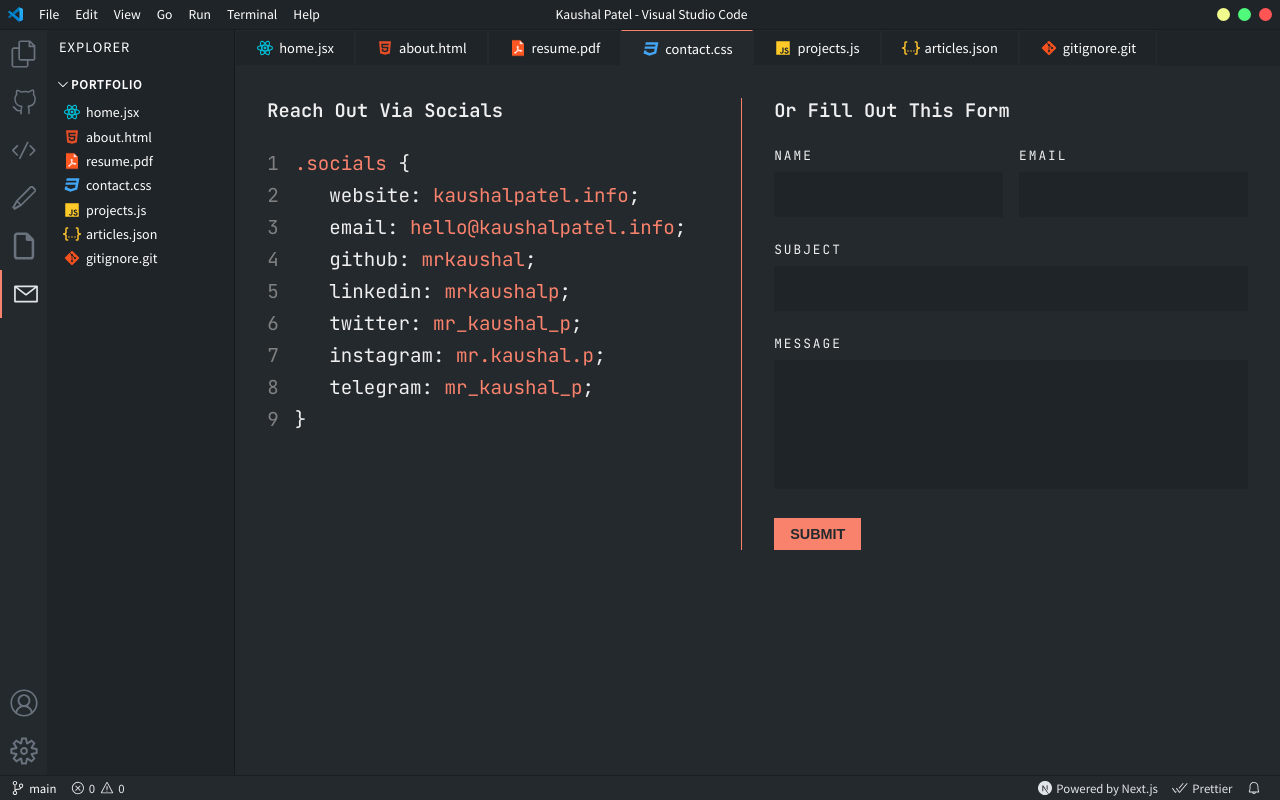
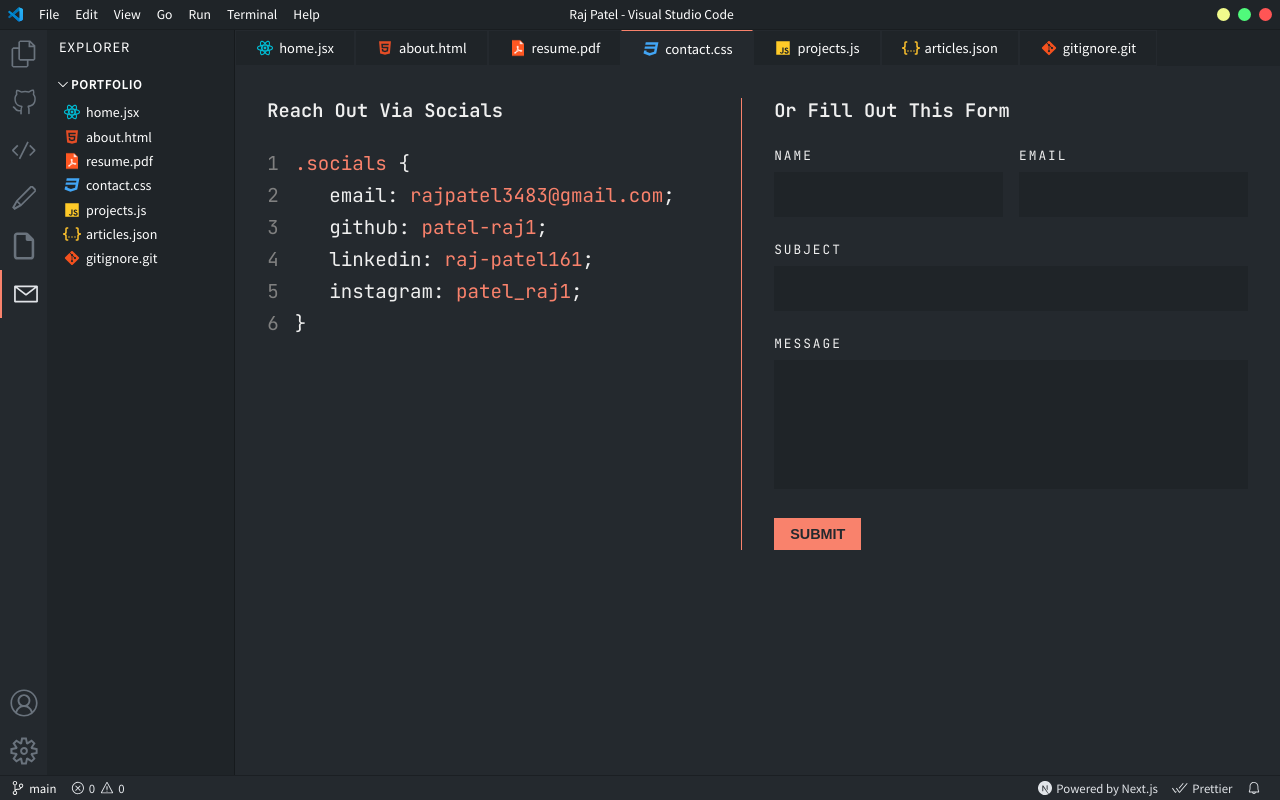
Before and after one commit to patel-raj1/Portfolio, a Next.js app: page /contact in a window 1280 px wide. Built offline with nearby package versions, Linux system fonts and the light colour scheme.

Commit message:
Half Changes

```diff
--- a/components/ContactCode.jsx
+++ b/components/ContactCode.jsx
@@ -2,40 +2,25 @@ import styles from '../styles/ContactCode.module.css';
 
 const contactItems = [
   {
-    social: 'website',
-    link: 'kaushalpatel.info',
-    href: 'https://kaushalpatel.info',
-  },
-  {
     social: 'email',
-    link: 'hello@kaushalpatel.info',
-    href: 'mailto:hello@kaushalpatel.info',
+    link: 'rajpatel3483@gmail.com',
+    href: 'mailto:rajpatel3483@gmail.com',
   },
   {
     social: 'github',
-    link: 'mrkaushal',
-    href: 'https://github.com/mrkaushal',
+    link: 'patel-raj1',
+    href: 'https://github.com/patel-raj1',
   },
   {
     social: 'linkedin',
-    link: 'mrkaushalp',
-    href: 'https://www.linkedin.com/in/mrkaushalp/',
-  },
-  {
-    social: 'twitter',
-    link: 'mr_kaushal_p',
-    href: 'https://www.twitter.com/mr_kaushal_p',
+    link: 'raj-patel161',
+    href: 'https://www.linkedin.com/in/raj-patel161/',
   },
   {
     social: 'instagram',
-    link: 'mr.kaushal.p',
-    href: 'https://www.instagram.com/mr.kaushal.p',
-  },
-  {
-    social: 'telegram',
-    link: 'mr_kaushal_p',
-    href: 'https://t.me/mr_kaushal_p',
-  },
+    link: 'patel_raj1',
+    href: 'https://www.instagram.com/patel_raj1',
+  }
 ];
 
 const ContactCode = () => {
--- a/components/Head.jsx
+++ b/components/Head.jsx
@@ -10,9 +10,9 @@ const CustomHead = ({ title }) => {
       />
       <meta
         name="keywords"
-        content="kaushal patel, kaushal, patel, web developer portfolio, kaushal web developer, kaushal developer, kaushal patel portfolio, vscode-portfolio"
+        content="raj patel, raj, patel, web developer portfolio, raj web developer,   raj developer, raj patel portfolio, vscode-portfolio"
       />
-      <meta property="og:title" content="Kaushal Patel's Portfolio" />
+      <meta property="og:title" content="Raj Patel's Portfolio" />
       <meta
         property="og:description"
         content="A full-stack developer building websites that you'd like to use."
--- a/components/Titlebar.jsx
+++ b/components/Titlebar.jsx
@@ -25,7 +25,7 @@ const Titlebar = () => {
         <p>Terminal</p>
         <p>Help</p>
       </div>
-      <p className={styles.title}>Kaushal Patel - Visual Studio Code</p>
+      <p className={styles.title}>Raj Patel - Visual Studio Code</p>
       <div className={styles.windowButtons}>
         <a href='https://google.com' target={"__blank"} className={styles.minimize}></a>
         <span className={styles.maximize}></span>
--- a/pages/github.jsx
+++ b/pages/github.jsx
@@ -40,7 +40,7 @@ const GithubPage = ({ repos, user }) => {
       </div>
       <div className={styles.contributions} id={styles.centerContent}>
         <GitHubCalendar
-          username="mrkaushal"
+          username="patel-raj1"
           theme={theme}
           hideColorLegend
         />
@@ -51,12 +51,12 @@ const GithubPage = ({ repos, user }) => {
 
 export async function getStaticProps() {
   const userRes = await fetch(
-    `https://api.github.com/users/mrkaushal`
+    `https://api.github.com/users/patel-raj1`
   );
   const user = await userRes.json();
 
   const repoRes = await fetch(
-    `https://api.github.com/users/mrkaushal/repos?sort=created_at&per_page=6`
+    `https://api.github.com/users/patel-raj1/repos?sort=created_at&per_page=6`
   );
   const repos = await repoRes.json();
 
--- a/pages/index.jsx
+++ b/pages/index.jsx
@@ -13,7 +13,7 @@ export default function HomePage() {
         </div>
         <div className={styles.foreground}>
           <div className={styles.content}>
-            <h1 className={styles.name}>Kaushal Patel</h1>
+            <h1 className={styles.name}>Raj Patel</h1>
             <h6 className={styles.bio}>Full Stack Web Developer</h6>
             <Link href="/projects">
               <button className={styles.button}>View Work</button>
```
Also changed, not shown: pages/about.jsx (+0 -11 lines).
